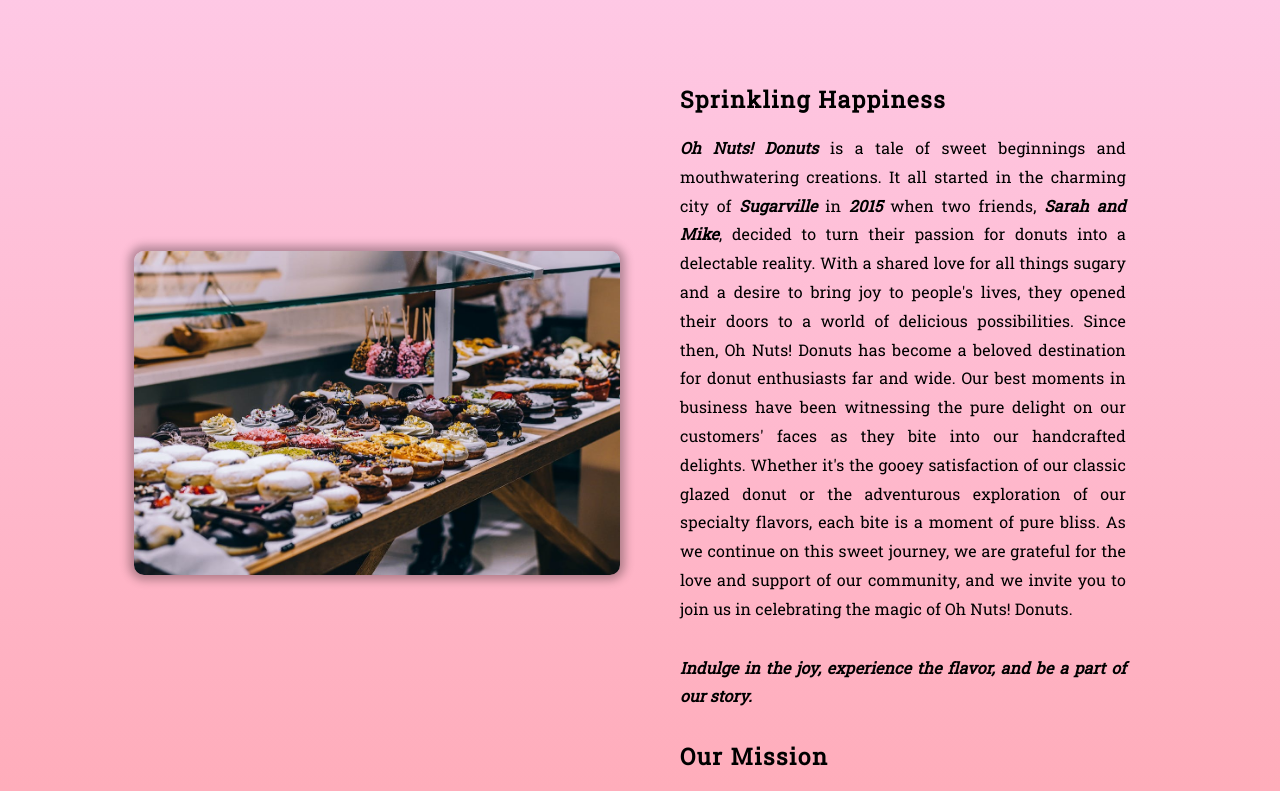
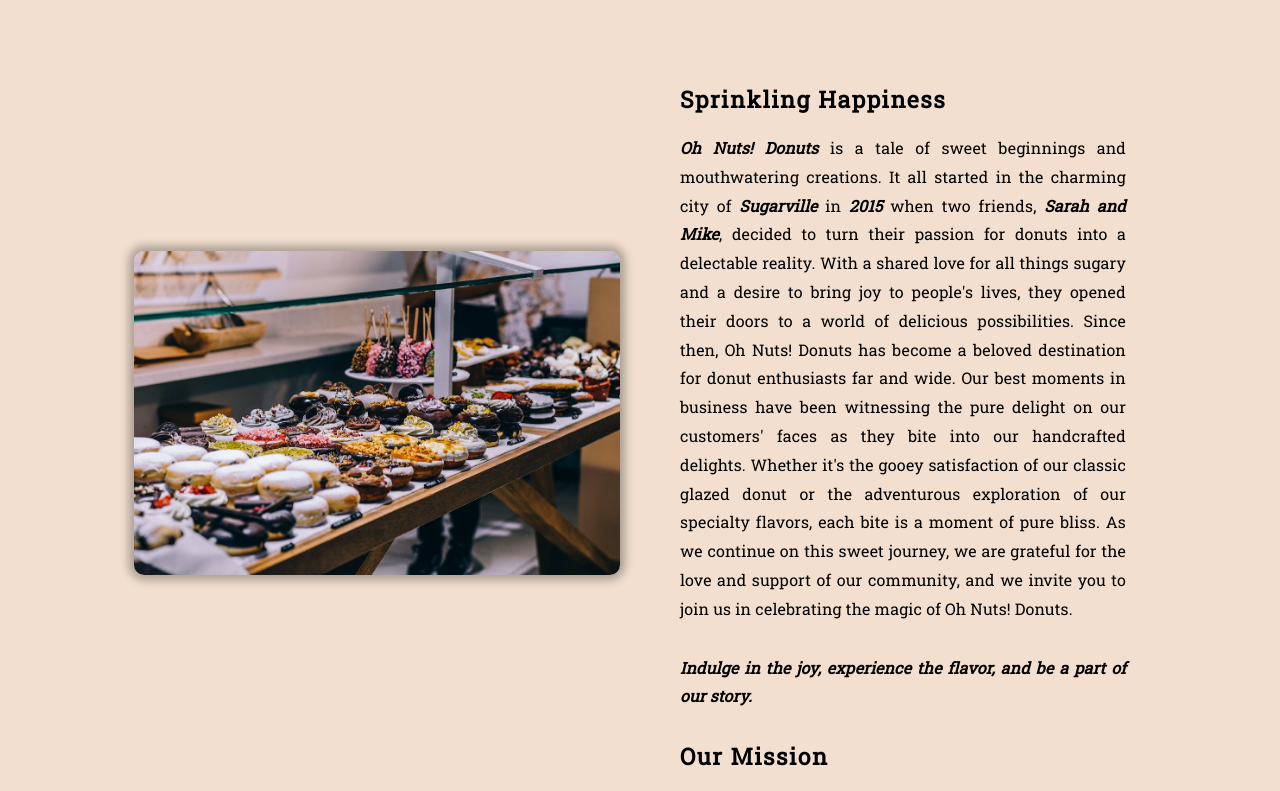
Before and after one commit to deeksha-varma/portfolio_project_1, a plain HTML site: page about.html in a window 1280 px wide. Shown: the part 215-1006 px from the top of the page. Drawn offline with Linux system fonts and the light colour scheme; a web font is replaced by a local one.

Commit message:
Change the background for the about page

```diff
--- a/assets/css/style.css
+++ b/assets/css/style.css
@@ -158,7 +158,7 @@ header h2 {
 /* About Page */
 
 .about-main {
-	background-image: linear-gradient(to top, #ff9a9e 0%, #fecfef 99%, #fecfef 100%);
+	background-color: #f2dfcf;
 	display: block;
     position: absolute;
 	width: 100%;
```
